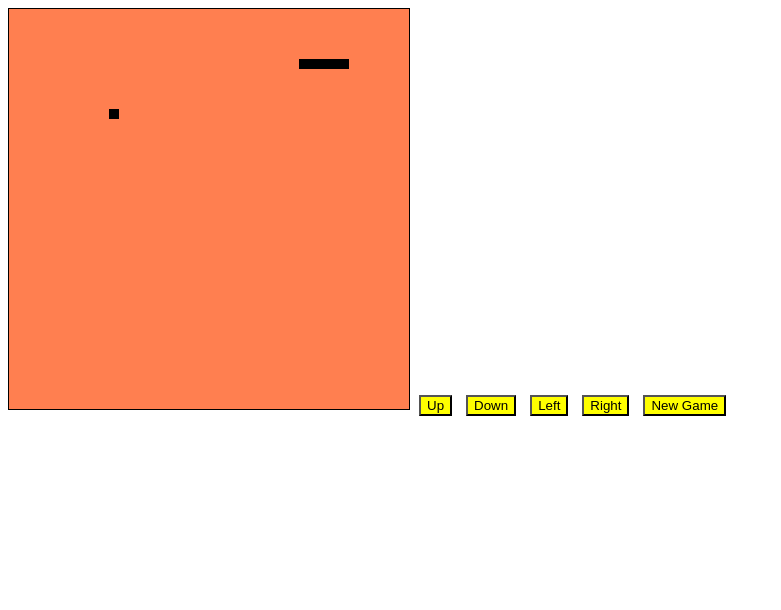
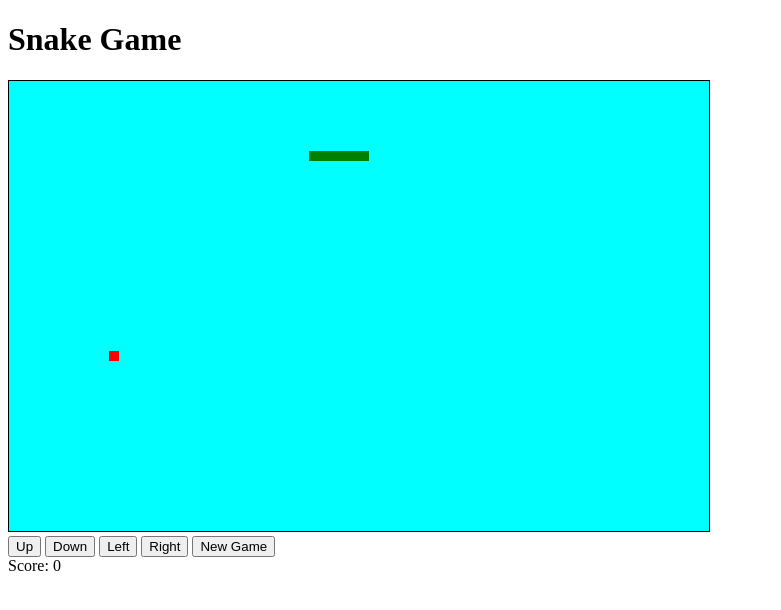
Before and after one commit to noor-faiz/food-blogs-repo, a plain HTML site: page index.html in a window 1280 px wide. Both pictures are taken after a click on the button "New Game". Shown: the whole page, without its empty margins (0-781 px from the left). Drawn offline with Linux system fonts and the light colour scheme.

Commit message:
Update index.html

```diff
--- a/index.html
+++ b/index.html
@@ -4,109 +4,90 @@
 	<title>Snake Game</title>
 	<style>
 		canvas {
-			border: 1px solid #000;
-                        background-color: coral;
+			border: 1px solid black;
+                        background-color: aqua;
 		}
-		button {
-			margin: 5px;
-                        background-color: yellow;
+                .button {
+  background-color: #4CAF50;
+  border: none;
+  color: white;
+  padding: 15px 32px;
+  text-align: center;
+  text-decoration: none;
+  display: inline-block;
+  font-size: 16px;
+  margin: 4px 2px;
+  cursor: pointer;
 }
 	</style>
 </head>
 <body>
-	<canvas id="canvas" width="400" height="400"></canvas>
-
+	<h1>Snake Game</h1>
+	<canvas id="canvas" width="700" height="450"></canvas>
+	<br>
 	<button id="up">Up</button>
 	<button id="down">Down</button>
 	<button id="left">Left</button>
 	<button id="right">Right</button>
 	<button id="newGame">New Game</button>
-
+	<div>
+		<label>Score:</label>
+		<span id="score"></span>
+	</div>
 	<script>
-		// Set up the canvas and context
 		var canvas = document.getElementById("canvas");
 		var ctx = canvas.getContext("2d");
 
-		// Set up game variables
-		var tileSize = 10;
-		var width = canvas.width / tileSize;
-		var height = canvas.height / tileSize;
+		var blockSize = 10;
+		var widthInBlocks = canvas.width / blockSize;
+		var heightInBlocks = canvas.height / blockSize;
 
-		// Set up the snake
+		var scoreElem = document.getElementById("score");
+		var score = 0;
+
+		var gameLoopInterval;
+
 		var snake = [
-			{x: 5, y: 5},
-			{x: 4, y: 5},
-			{x: 3, y: 5},
-			{x: 2, y: 5},
-			{x: 1, y: 5}
+			{x: 7, y: 7},
+			{x: 6, y: 7},
+			{x: 5, y: 7},
+			{x: 4, y: 7},
+			{x: 3, y: 7},
+			{x: 2, y: 7}
 		];
 		var direction = "right";
 
-		// Set up the food
-		var food = {x: 10, y: 10};
+		var food = generateFood();
 
-		// Set up the game loop
-		var gameLoopInterval;
+		function gameLoop() {
+			var head = getNextHead();
+			if (checkCollision()) {
+				gameOver();
+				return;
+			}
+			snake.unshift(head);
+			if (checkFoodCollision()) {
+				score++;
+				food = generateFood();
+			} else {
+				snake.pop();
+			}
+			ctx.clearRect(0, 0, canvas.width, canvas.height);
+			drawSnake();
+			drawFood();
+			updateScore();
+		}
+
 		function startGame() {
 			gameLoopInterval = setInterval(gameLoop, 100);
 		}
-		startGame();
 
-		function gameLoop() {
-			// Move the snake
-			var head = {x: snake[0].x, y: snake[0].y};
-			switch (direction) {
-				case "up":
-					head.y--;
-					break;
-				case "down":
-					head.y++;
-					break;
-				case "left":
-					head.x--;
-					break;
-				case "right":
-					head.x++;
-					break;
-			}
-			snake.unshift(head);
-			snake.pop();
-
-			// Check for collisions
-			if (head.x < 0 || head.x >= width || head.y < 0 || head.y >= height) {
-				gameOver();
-			}
-			for (var i = 1; i < snake.length; i++) {
-				if (head.x == snake[i].x && head.y == snake[i].y) {
-					gameOver();
-				}
-			}
-			if (head.x == food.x && head.y == food.y) {
-				food.x = Math.floor(Math.random() * width);
-				food.y = Math.floor(Math.random() * height);
-				snake.push(snake[snake.length-1]);
-			}
-
-			// Clear the canvas
-			ctx.clearRect(0, 0, canvas.width, canvas.height);
-
-			// Draw the snake
-			for (var i = 0; i < snake.length; i++) {
-				ctx.fillRect(snake[i].x * tileSize, snake[i].y * tileSize, tileSize, tileSize);
-			}
-
-			// Draw the food
-			ctx.fillRect(food.x * tileSize, food.y * tileSize, tileSize, tileSize);
-		}
-
-		// Handle button input
 		document.getElementById("up").addEventListener("click", function() {
 			if (direction != "down") {
 				direction = "up";
 			}
 		});
-		document.getElementById("down").addEventListener("click", function()
-	{
+		document.getElementById("down").addEventListener("click", function() {
 			if (direction != "up") {
 				direction = "down";
 			}
@@ -121,30 +102,100 @@
 				direction = "right";
 			}
 		});
-
-	// Handle new game button click
 		document.getElementById("newGame").addEventListener("click", function() {
-		// Stop the game loop and reset the game variables
 			clearInterval(gameLoopInterval);
+			direction = "right";
+			score = 0;
 			snake = [
-			{x: 5, y: 5},
-			{x: 4, y: 5},
-			{x: 3, y: 5},
-			{x: 2, y: 5},
-			{x: 1, y: 5}
+				{x: 7, y: 7},
+				{x: 6, y: 7},
+				{x: 5, y: 7},
+				{x: 4, y: 7},
+				{x: 3, y: 7},
+				{x: 2, y: 7}
 			];
-		direction = "right";
-		food = {x: 10, y: 10};
-
-		// Start the game loop again
+			food = generateFood();
+			updateScore();
 			startGame();
 		});
 
-	// Handle game over
+		function getNextHead() {
+			var head = snake[0];
+			switch (direction) {
+				case "up":
+					return {x: head.x, y: head.y - 1};
+				case "down":
+										return {x: head.x, y: head.y + 1};
+				case "left":
+					return {x: head.x - 1, y: head.y};
+				case "right":
+					return {x: head.x + 1, y: head.y};
+			}
+		}
+
+		function checkCollision() {
+			var head = snake[0];
+			if (head.x < 0 || head.x >= widthInBlocks || head.y < 0 || head.y >= heightInBlocks) {
+				return true;
+			}
+			for (var i = 1; i < snake.length; i++) {
+				if (head.x == snake[i].x && head.y == snake[i].y) {
+					return true;
+				}
+			}
+			return false;
+		}
+
+		function checkFoodCollision() {
+			var head = snake[0];
+			return head.x == food.x && head.y == food.y;
+		}
+
+		function generateFood() {
+			var food = {
+				x: Math.floor(Math.random() * widthInBlocks),
+				y: Math.floor(Math.random() * heightInBlocks)
+			};
+			for (var i = 0; i < snake.length; i++) {
+				if (food.x == snake[i].x && food.y == snake[i].y) {
+					return generateFood();
+				}
+			}
+			return food;
+		}
+
+		function drawBlock(x, y) {
+			var xPos = x * blockSize;
+			var yPos = y * blockSize;
+			ctx.fillRect(xPos, yPos, blockSize, blockSize);
+		}
+
+		function drawSnake() {
+			ctx.fillStyle = "green";
+			for (var i = 0; i < snake.length; i++) {
+				drawBlock(snake[i].x, snake[i].y);
+			}
+			ctx.fillStyle = "black";
+		}
+
+		function drawFood() {
+			ctx.fillStyle = "red";
+			drawBlock(food.x, food.y);
+			ctx.fillStyle = "black";
+		}
+
 		function gameOver() {
 			clearInterval(gameLoopInterval);
-		alert("Game over!");
+			alert("Game Over!");
 		}
+
+		function updateScore() {
+			scoreElem.innerText = score;
+		}
+
+		drawSnake();
+		drawFood();
+		startGame();
 	</script>
 </body>
 </html>
```
Lines whose indentation alone changed are shown as unchanged.
